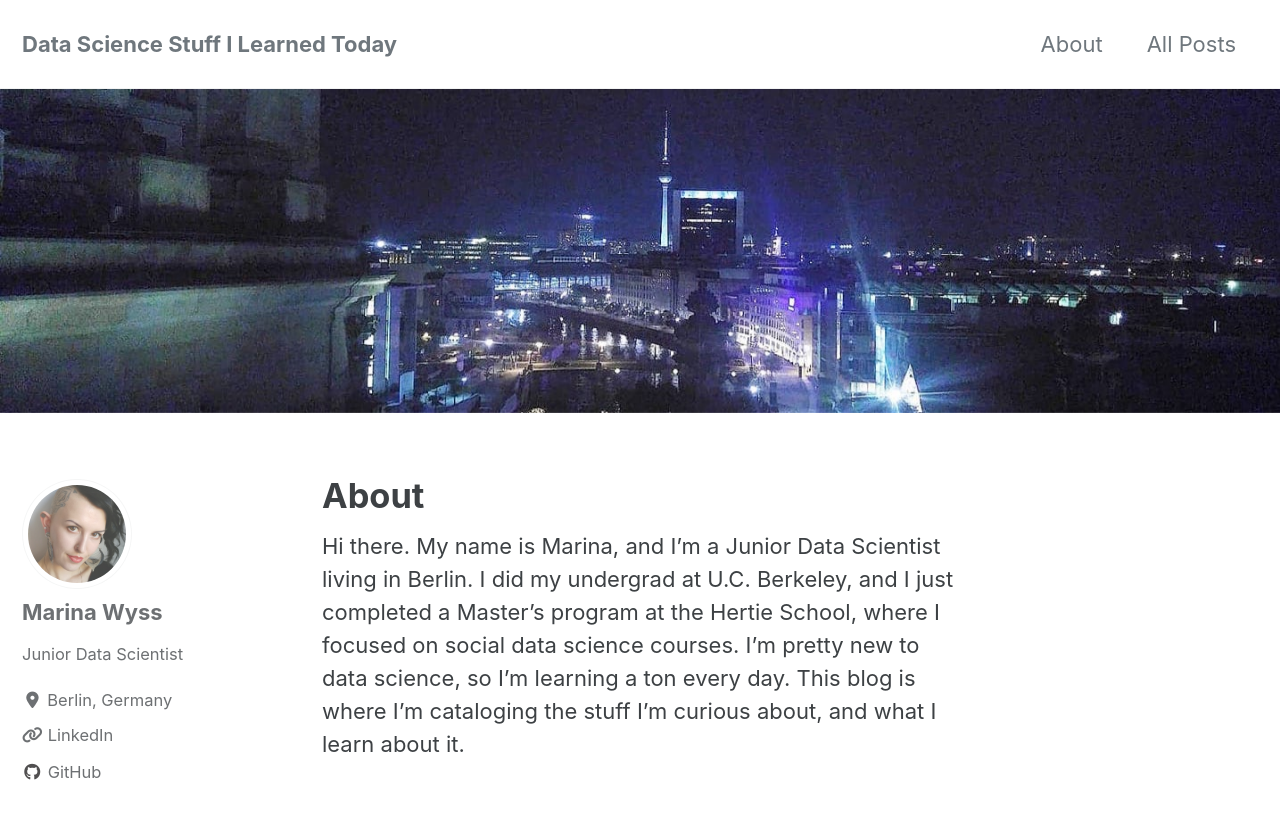
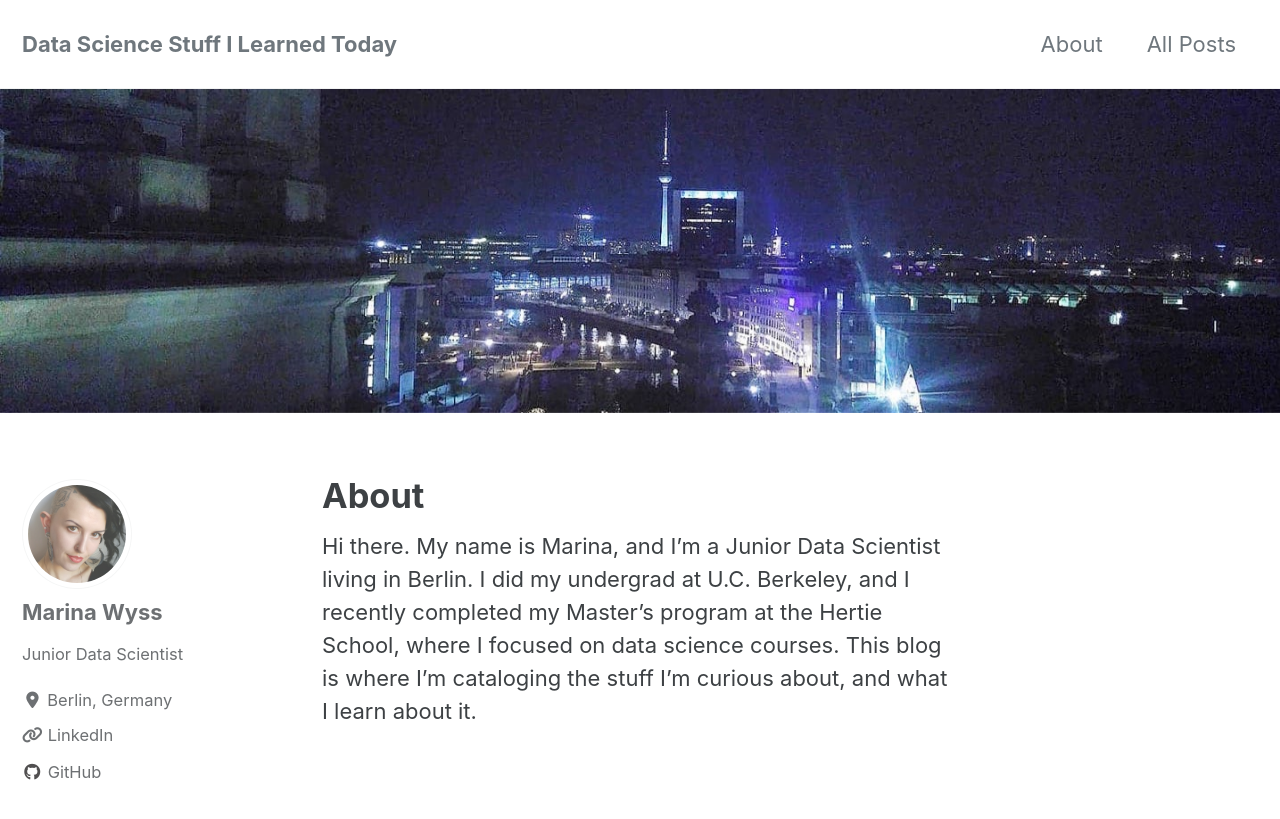
Before and after one commit to MarinaWyss/MarinaWyss.github.io, a Jekyll site: the page built from _pages/about.md, in a window 1280 px wide and 900 px high. Shown: the top 819 px of the window. Built offline with Jekyll 4.4.1, drawn with Linux system fonts in a browser that asks for light colours; cached includes are drawn as plain includes; nearby versions of some CDN libraries.

Commit message:
new about

```diff
--- a/_pages/about.md
+++ b/_pages/about.md
@@ -5,4 +5,4 @@ header:
   image: "/images/berlin.jpg"
 ---
 
-Hi there. My name is Marina, and I’m a Junior Data Scientist living in Berlin. I did my undergrad at U.C. Berkeley, and I just completed a Master’s program at the Hertie School, where I focused on social data science courses. I’m pretty new to data science, so I’m learning a ton every day. This blog is where I’m cataloging the stuff I’m curious about, and what I learn about it.
+Hi there. My name is Marina, and I’m a Junior Data Scientist living in Berlin. I did my undergrad at U.C. Berkeley, and I recently completed my Master’s program at the Hertie School, where I focused on data science courses. This blog is where I’m cataloging the stuff I’m curious about, and what I learn about it.
```
